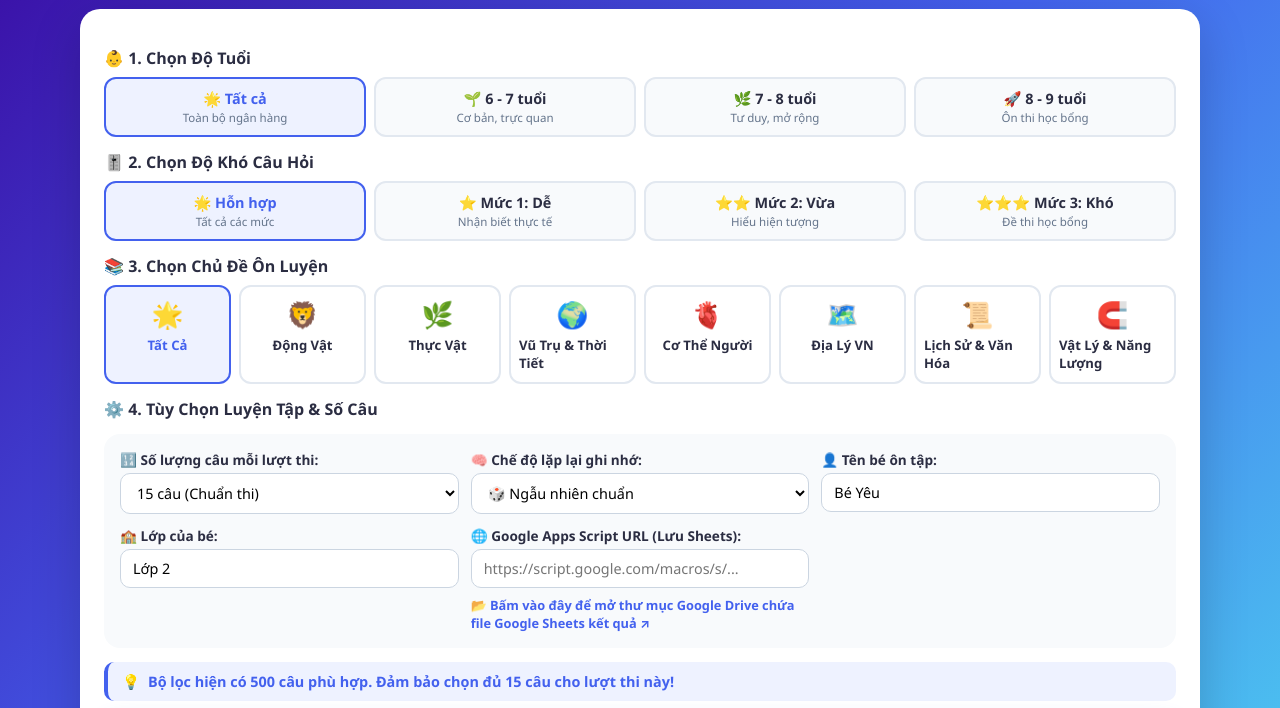
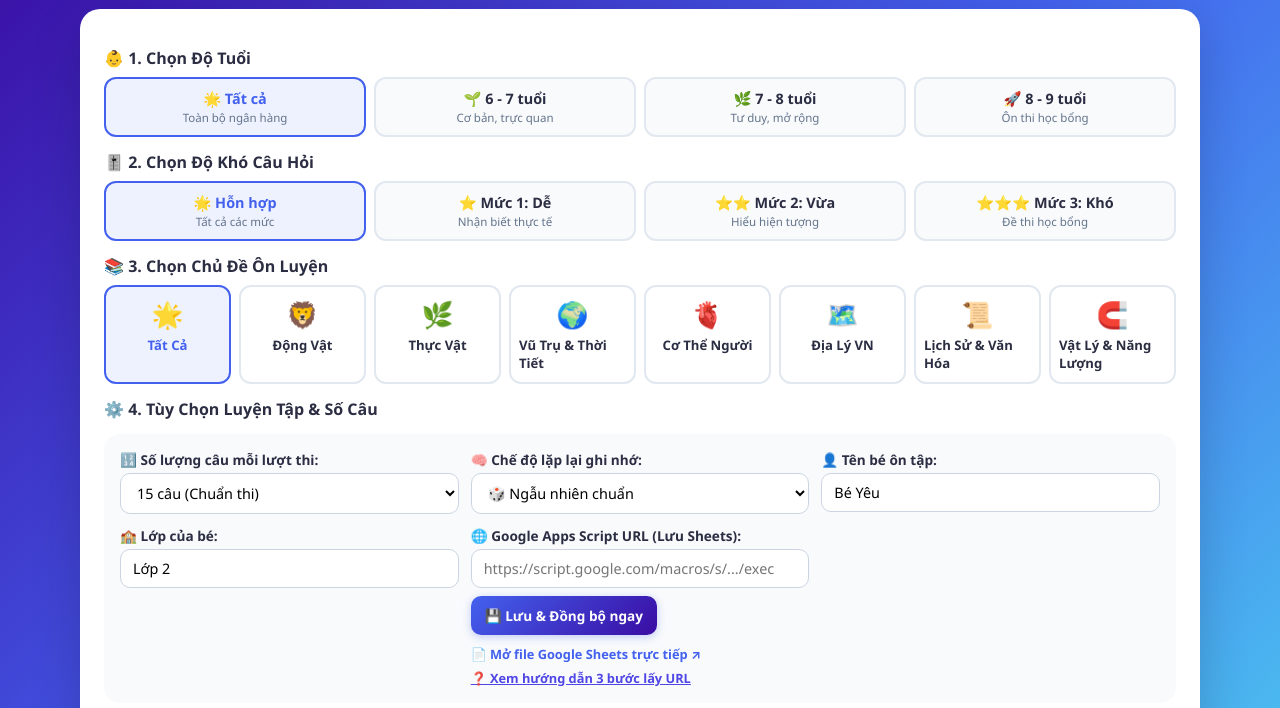
Before and after one commit to dotrungthanhvcb/science-game, a plain HTML site: page index.html in a window 1280 px wide. Both pictures are taken after a click on the button "🚀 BẮT ĐẦU NGAY ➔". Shown: the part 92-800 px from the top of the page. Drawn offline with Linux system fonts and the light colour scheme.

Commit message:
Feat: Thêm nút Lưu & Đồng bộ ngay trực tiếp trên Home Screen và hướng dẫn chi tiết 3 bước lấy URL

```diff
--- a/index.html
+++ b/index.html
@@ -1522,10 +1522,18 @@
 
       <div class="config-row">
         <label>🌐 Google Apps Script URL (Lưu Sheets):</label>
-        <input type="text" id="apps-script-url" placeholder="https://script.google.com/macros/s/...">
-        <div style="font-size:0.8rem; margin-top:4px;">
+        <div style="display:flex; gap:8px; align-items:center; flex-wrap:wrap; margin-bottom:6px;">
+          <input type="text" id="apps-script-url" placeholder="https://script.google.com/macros/s/.../exec" style="flex:1; min-width:220px;" oninput="localStorage.setItem('science_quiz_script_url', this.value.trim())">
+          <button type="button" onclick="saveScriptUrlAndSyncFromHome()" style="background:linear-gradient(135deg, #4361EE, #3A0CA3); color:white; border:none; padding:10px 14px; border-radius:10px; font-weight:800; cursor:pointer; font-size:0.85rem; display:inline-flex; align-items:center; gap:6px; white-space:nowrap; box-shadow:0 2px 8px rgba(67, 97, 238, 0.3);">
+            💾 Lưu & Đồng bộ ngay
+          </button>
+        </div>
+        <div style="font-size:0.8rem; display:flex; justify-content:space-between; flex-wrap:wrap; gap:6px;">
           <a href="https://docs.google.com/spreadsheets/d/1YW3md3WW_8vj5C2kjztqG7Si_TMidM6NEb9TwFCTNMc/edit" target="_blank" onclick="openGoogleSheetsDirectly(event)" style="color:var(--primary); font-weight:700; text-decoration:none;">
-            📂 Bấm vào đây để mở thư mục Google Drive chứa file Google Sheets kết quả ↗
+            📄 Mở file Google Sheets trực tiếp ↗
+          </a>
+          <a href="javascript:void(0)" onclick="promptForScriptUrl()" style="color:#4F46E5; font-weight:700; text-decoration:underline;">
+            ❓ Xem hướng dẫn 3 bước lấy URL
           </a>
         </div>
       </div>
@@ -1652,7 +1660,8 @@
       <div class="action-row-buttons">
         <button class="btn-secondary" onclick="replayMistakes()" id="btn-replay-wrong">🔄 Ôn lại câu sai</button>
         <button class="btn-secondary" onclick="openHistoryScreen()">📊 Xem Lịch Sử</button>
-        <a href="https://docs.google.com/spreadsheets/d/1YW3md3WW_8vj5C2kjztqG7Si_TMidM6NEb9TwFCTNMc/edit" target="_blank" onclick="openGoogleSheetsDirectly(event)" class="btn-secondary" style="text-decoration:none; display:inline-flex; align-items:center; justify-content:center; gap:6px; background:#F0FDF4; color:#15803D; border-color:#86EFAC;">📄 Mở Google Sheets ↗</a>
+        <button class="btn-secondary" onclick="syncAllHistoryToSheets()" style="background:#EEF2FF; color:var(--primary); border-color:#C7D2FE; font-weight:800; display:inline-flex; align-items:center; justify-content:center; gap:6px;">🔄 Đồng bộ lên Sheets</button>
+        <a href="https://docs.google.com/spreadsheets/d/1YW3md3WW_8vj5C2kjztqG7Si_TMidM6NEb9TwFCTNMc/edit" target="_blank" onclick="openGoogleSheetsDirectly(event)" class="btn-secondary" style="text-decoration:none; display:inline-flex; align-items:center; justify-content:center; gap:6px; background:#F0FDF4; color:#15803D; border-color:#86EFAC;">📄 Mở File Google Sheets ↗</a>
         <button class="btn-primary-action" onclick="backToHome()">🏠 Về Trang Chủ</button>
       </div>
     </div>
@@ -1834,8 +1843,11 @@
       <button onclick="closeConnectScriptModal()" style="background:#F1F5F9; border:none; width:30px; height:30px; border-radius:50%; font-size:16px; font-weight:bold; cursor:pointer; color:#64748B;">✕</button>
     </div>
 
-    <div style="font-size:0.88rem; color:#475569; line-height:1.5; margin-bottom:14px;">
-      Để tự động lưu kết quả thi vào file Google Sheets <strong>"Ket_Qua_Thi_Khoa_Hoc"</strong> của bạn, hãy dán <strong>Web App URL</strong> (có dạng <code>https://script.google.com/macros/s/.../exec</code>) vào ô bên dưới:
+    <div style="font-size:0.86rem; color:#475569; line-height:1.5; margin-bottom:12px; background:#F8FAFC; border:1px solid #E2E8F0; border-radius:10px; padding:12px;">
+      <div style="font-weight:700; color:var(--dark); margin-bottom:6px;">📌 3 Bước đơn giản để lấy URL:</div>
+      <div style="margin-bottom:4px;"><strong>1.</strong> Mở file <a href="https://docs.google.com/spreadsheets/d/1YW3md3WW_8vj5C2kjztqG7Si_TMidM6NEb9TwFCTNMc/edit" target="_blank" onclick="openGoogleSheetsDirectly(event)" style="color:var(--primary); font-weight:700;">Google Sheets này ↗</a> ➔ Chọn menu <strong>Tiện ích mở rộng</strong> ➔ <strong>Apps Script</strong>.</div>
+      <div style="margin-bottom:4px;"><strong>2.</strong> Dán code xử lý vào ➔ Bấm nút màu xanh <strong>Triển khai (Deploy)</strong> ở góc trên bên phải ➔ Chọn <strong>Tùy chọn triển khai mới (New deployment)</strong> ➔ Loại: <strong>Ứng dụng web</strong> ➔ Quyền truy cập: <strong>Bất kỳ ai (Anyone)</strong> ➔ Bấm <strong>Triển khai</strong>.</div>
+      <div><strong>3.</strong> Sao chép đường link <strong>Web App URL</strong> (kết thúc bằng <code>/exec</code>) và dán vào ô dưới đây rồi bấm <strong>Lưu & Đồng bộ ngay</strong>!</div>
     </div>
 
     <div style="margin-bottom:14px;">
@@ -3180,6 +3192,17 @@ function closeConnectScriptModal() {
   if (modal) modal.classList.remove('active');
 }
 
+function saveScriptUrlAndSyncFromHome() {
+  const input = document.getElementById("apps-script-url");
+  const url = input ? input.value.trim() : "";
+  if (!url) {
+    promptForScriptUrl();
+    return;
+  }
+  localStorage.setItem("science_quiz_script_url", url);
+  syncAllHistoryToSheets();
+}
+
 function saveAndSyncScriptUrl() {
   const input = document.getElementById('modal-script-url-input');
   const url = input ? input.value.trim() : '';
```
